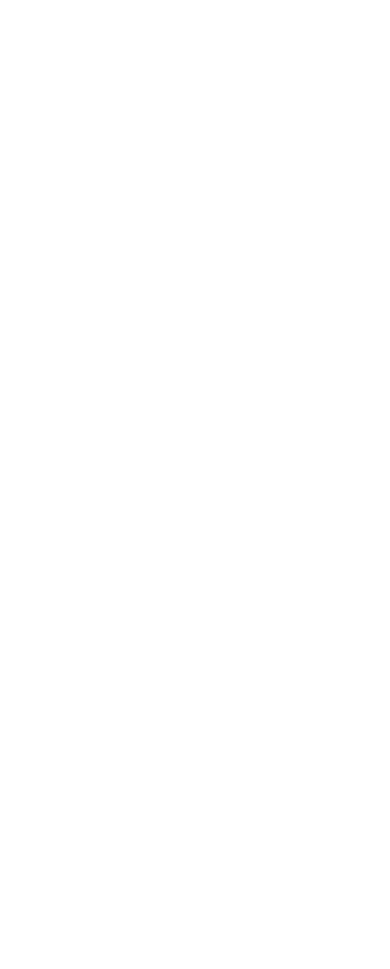
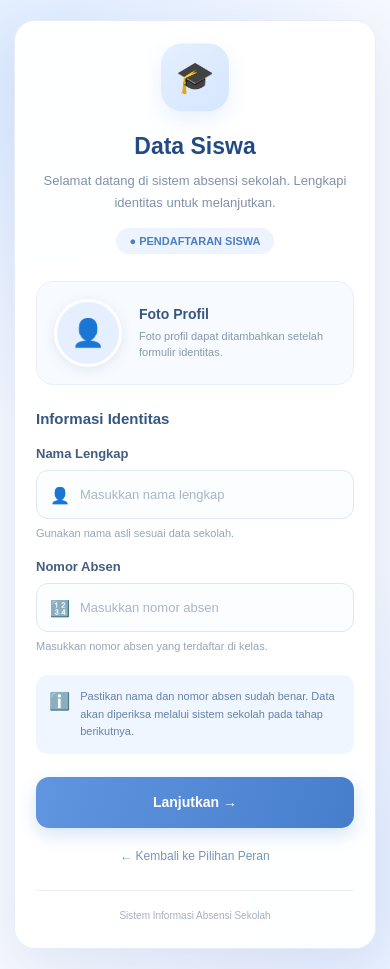
Before and after one commit to family21080-netizen/website-absensi-sekolah, a plain HTML site: page daftar-siswa.html in a window 390 px wide. Before the commit the page ends 844 px from the top, so only its background shows below. Drawn offline with Linux system fonts and the light colour scheme.

Commit message:
Update daftar-siswa.html

```diff
--- a/daftar-siswa.html
+++ b/daftar-siswa.html
@@ -4,7 +4,7 @@
   <meta charset="UTF-8">
   <meta name="viewport" content="width=device-width, initial-scale=1.0">
   <meta name="theme-color" content="#f1f6ff">
-  <title>Pendaftaran Siswa | Absensi Sekolah"><title>
+  <title>Pendaftaran Siswa | Absensi Sekolah</title>
 
   <style>
     * {
@@ -15,29 +15,33 @@
 
     body {
       min-height: 100vh;
+      padding: 35px 18px;
       display: flex;
       justify-content: center;
       align-items: center;
-      padding: 22px;
       font-family: Arial, sans-serif;
-      background: #f3f7ff;
-      color: #243b63;
+      color: #263e63;
+      background:
+        radial-gradient(circle at 10% 10%, #dceaff 0, transparent 35%),
+        radial-gradient(circle at 90% 90%, #e3edff 0, transparent 35%),
+        #f5f8ff;
     }
 
     .container {
       width: 100%;
-      max-width: 460px;
-      background: white;
-      padding: 32px 28px;
-      border-radius: 23px;
-      box-shadow: 0 12px 35px #456a9915;
-      animation: muncul .5s ease;
+      max-width: 490px;
+      padding: 32px;
+      background: rgba(255,255,255,.96);
+      border: 1px solid #e5edfa;
+      border-radius: 25px;
+      box-shadow: 0 18px 55px rgba(48,83,135,.10);
+      animation: masuk .65s ease both;
     }
 
-    @keyframes muncul {
+    @keyframes masuk {
       from {
         opacity: 0;
-        transform: translateY(15px);
+        transform: translateY(25px);
       }
       to {
         opacity: 1;
@@ -47,109 +51,264 @@
 
     .header {
       text-align: center;
-      margin-bottom: 28px;
+      margin-bottom: 27px;
     }
 
     .logo {
-      width: 65px;
-      height: 65px;
+      width: 68px;
+      height: 68px;
+      margin: 0 auto 17px;
       display: grid;
       place-items: center;
-      margin: 0 auto 15px;
-      border-radius: 19px;
-      background: #e4efff;
-      font-size: 30px;
+      border-radius: 21px;
+      background: linear-gradient(145deg, #e5efff, #d5e6ff);
+      box-shadow: 0 8px 20px #8eb5ed30;
+      font-size: 31px;
+      animation: melayang 3s ease-in-out infinite;
     }
 
-    h1 {
-      color: #244a85;
-      font-size: 24px;
-      margin-bottom: 9px;
+    @keyframes melayang {
+      0%, 100% { transform: translateY(0); }
+      50% { transform: translateY(-6px); }
     }
 
-    .deskripsi {
-      color: #8190a7;
-      font-size: 13px;
-      line-height: 1.6;
+    .header h1 {
+      font-size: 25px;
+      color: #244a85;
+      margin-bottom: 10px;
     }
 
-    .foto {
-      text-align: center;
+    .header p {
+      font-size: 13px;
+      line-height: 1.7;
+      color: #8190a7;
+    }
+
+    .label-peran {
+      display: inline-block;
+      margin-top: 14px;
+      padding: 7px 13px;
+      border-radius: 30px;
+      background: #edf4ff;
+      color: #4b7fbd;
+      font-size: 11px;
+      font-weight: bold;
+    }
+
+    .foto-area {
+      display: flex;
+      align-items: center;
+      gap: 17px;
+      padding: 17px;
       margin-bottom: 25px;
+      background: #f7faff;
+      border: 1px solid #e8effb;
+      border-radius: 17px;
+      animation: naik .7s ease .1s both;
+    }
+
+    @keyframes naik {
+      from {
+        opacity: 0;
+        transform: translateY(12px);
+      }
+      to {
+        opacity: 1;
+        transform: translateY(0);
+      }
     }
 
     .foto-bulat {
-      width: 85px;
-      height: 85px;
+      width: 68px;
+      height: 68px;
+      flex-shrink: 0;
       display: grid;
       place-items: center;
-      margin: auto;
       border-radius: 50%;
-      background: #edf3ff;
-      border: 2px dashed #a9c6f0;
-      font-size: 32px;
+      background: #e5efff;
+      border: 3px solid white;
+      box-shadow: 0 3px 12px #7899c52b;
+      font-size: 27px;
+      overflow: hidden;
     }
 
-    .foto p {
-      margin-top: 10px;
-      font-size: 12px;
-      color: #71819b;
+    .foto-bulat img {
+      width: 100%;
+      height: 100%;
+      object-fit: cover;
+    }
+
+    .foto-info h3 {
+      font-size: 14px;
+      color: #36577f;
+      margin-bottom: 6px;
+    }
+
+    .foto-info p {
+      font-size: 11px;
+      color: #8998ad;
+      line-height: 1.5;
+    }
+
+    .form-title {
+      font-size: 15px;
+      color: #36577f;
+      margin-bottom: 19px;
     }
 
     .form-group {
-      margin-bottom: 19px;
+      margin-bottom: 20px;
     }
 
     label {
       display: block;
       margin-bottom: 9px;
+      color: #435d7e;
       font-size: 13px;
       font-weight: bold;
-      color: #405779;
+    }
+
+    .input-wrap {
+      position: relative;
+    }
+
+    .input-icon {
+      position: absolute;
+      left: 14px;
+      top: 50%;
+      transform: translateY(-50%);
+      font-size: 16px;
+      pointer-events: none;
     }
 
     input {
       width: 100%;
-      padding: 14px;
+      height: 49px;
+      padding: 0 14px 0 43px;
       border: 1px solid #dce6f5;
-      border-radius: 11px;
+      border-radius: 12px;
       outline: none;
-      font-size: 14px;
       background: #fbfdff;
-      color: #243b63;
+      color: #263e63;
+      font-size: 13px;
+      transition: .25s;
+    }
+
+    input::placeholder {
+      color: #aab6c8;
     }
 
     input:focus {
-      border-color: #75a7ed;
-      box-shadow: 0 0 0 3px #dceaff;
+      border-color: #77a8e8;
+      background: white;
+      box-shadow: 0 0 0 4px #e6f0ff;
+    }
+
+    .keterangan {
+      margin-top: 8px;
+      color: #98a5b7;
+      font-size: 11px;
+    }
+
+    .info-box {
+      display: flex;
+      gap: 10px;
+      padding: 13px;
+      margin: 23px 0;
+      border-radius: 12px;
+      background: #f0f6ff;
+      color: #6482aa;
+      font-size: 11px;
+      line-height: 1.6;
+    }
+
+    .info-box span {
+      font-size: 17px;
     }
 
     .lanjut {
       width: 100%;
-      padding: 15px;
+      height: 51px;
       border: none;
-      border-radius: 12px;
-      background: #4d85d6;
+      border-radius: 13px;
+      background: linear-gradient(110deg, #6095e0, #477ecb);
       color: white;
-      font-size: 15px;
+      font-size: 14px;
       font-weight: bold;
       cursor: pointer;
-      margin-top: 8px;
-      transition: .2s;
+      box-shadow: 0 7px 17px #548bd33b;
+      transition: .25s;
     }
 
     .lanjut:hover {
-      background: #376fbd;
-      transform: translateY(-2px);
+      transform: translateY(-3px);
+      box-shadow: 0 11px 22px #548bd34a;
+    }
+
+    .lanjut:active {
+      transform: scale(.98);
     }
 
     .kembali {
       display: block;
-      margin-top: 20px;
+      margin-top: 21px;
       text-align: center;
-      color: #6d8dbb;
-      font-size: 13px;
+      color: #7894b8;
+      font-size: 12px;
       text-decoration: none;
+      transition: .2s;
+    }
+
+    .kembali:hover {
+      color: #386eaf;
+    }
+
+    .footer {
+      margin-top: 27px;
+      padding-top: 19px;
+      border-top: 1px solid #edf1f7;
+      text-align: center;
+      color: #a3afbf;
+      font-size: 10px;
+    }
+
+    .toast {
+      position: fixed;
+      left: 50%;
+      bottom: 25px;
+      transform: translate(-50%, 20px);
+      padding: 13px 20px;
+      width: max-content;
+      max-width: calc(100% - 35px);
+      border-radius: 12px;
+      background: #315c91;
+      color: white;
+      font-size: 12px;
+      text-align: center;
+      opacity: 0;
+      pointer-events: none;
+      transition: .3s;
+      box-shadow: 0 8px 25px #203d632e;
+    }
+
+    .toast.tampil {
+      opacity: 1;
+      transform: translate(-50%, 0);
+    }
+
+    @media(max-width: 480px) {
+      body {
+        padding: 20px 14px;
+      }
+
+      .container {
+        padding: 27px 21px;
+        border-radius: 21px;
+      }
+
+      .header h1 {
+        font-size: 23px;
+      }
     }
 
     @media(prefers-reduced-motion: reduce) {
@@ -162,35 +321,62 @@
 </head>
 
 <body>
+
   <main class="container">
 
     <header class="header">
       <div class="logo">🎓</div>
+
       <h1>Data Siswa</h1>
-      <p class="deskripsi">
-        Lengkapi identitas siswa untuk melanjutkan
-        ke sistem absensi sekolah.
+
+      <p>
+        Selamat datang di sistem absensi sekolah.
+        Lengkapi identitas untuk melanjutkan.
       </p>
+
+      <div class="label-peran">● PENDAFTARAN SISWA</div>
     </header>
 
-    <div class="foto">
+    <section class="foto-area">
       <div class="foto-bulat">👤</div>
-      <p>Foto profil dapat ditambahkan nanti</p>
+
+      <div class="foto-info">
+        <h3>Foto Profil</h3>
+        <p>
+          Foto profil dapat ditambahkan
+          setelah formulir identitas.
+        </p>
       </div>
+    </section>
+
+    <h2 class="form-title">Informasi Identitas</h2>
 
     <form id="formSiswa">
+
       <div class="form-group">
         <label for="nama">Nama Lengkap</label>
+
+        <div class="input-wrap">
+          <span class="input-icon">👤</span>
           <input
             type="text"
             id="nama"
             placeholder="Masukkan nama lengkap"
+            autocomplete="name"
             required
           >
         </div>
 
+        <p class="keterangan">
+          Gunakan nama asli sesuai data sekolah.
+        </p>
+      </div>
+
       <div class="form-group">
         <label for="absen">Nomor Absen</label>
+
+        <div class="input-wrap">
+          <span class="input-icon">🔢</span>
           <input
             type="number"
             id="absen"
@@ -201,22 +387,64 @@
           >
         </div>
 
+        <p class="keterangan">
+          Masukkan nomor absen yang terdaftar di kelas.
+        </p>
+      </div>
+
+      <div class="info-box">
+        <span>ℹ️</span>
+        <p>
+          Pastikan nama dan nomor absen sudah benar.
+          Data akan diperiksa melalui sistem sekolah
+          pada tahap berikutnya.
+        </p>
+      </div>
+
       <button type="submit" class="lanjut">
-        Lanjutkan
+        Lanjutkan →
       </button>
+
     </form>
 
     <a href="pilih-peran.html" class="kembali">
-      ← Kembali
+      ← Kembali ke Pilihan Peran
     </a>
+
+    <footer class="footer">
+      Sistem Informasi Absensi Sekolah
+    </footer>
 
   </main>
 
+  <div class="toast" id="toast" role="status">
+    Tampilan formulir berhasil. Penyimpanan belum diaktifkan.
+  </div>
+
   <script>
-    document.getElementById("formSiswa").addEventListener("submit", function(e) {
-      e.preventDefault();
-      alert("Tampilan formulir berhasil. Sistem penyimpanan akan dihubungkan nanti.");
+    const form = document.getElementById("formSiswa");
+    const toast = document.getElementById("toast");
+
+    form.addEventListener("submit", function(event) {
+      event.preventDefault();
+
+      const nama = document.getElementById("nama").value.trim();
+      const absen = Number(document.getElementById("absen").value);
+
+      if (!nama || !Number.isInteger(absen) || absen < 1 || absen > 50) {
+        toast.textContent = "Periksa kembali nama dan nomor absen.";
+      } else {
+        toast.textContent =
+          "Tampilan berhasil! Data belum disimpan ke Firebase.";
+      }
+
+      toast.classList.add("tampil");
+
+      setTimeout(function() {
+        toast.classList.remove("tampil");
+      }, 3000);
     });
   </script>
+
 </body>
 </html>
```
Lines whose indentation alone changed are shown as unchanged.
